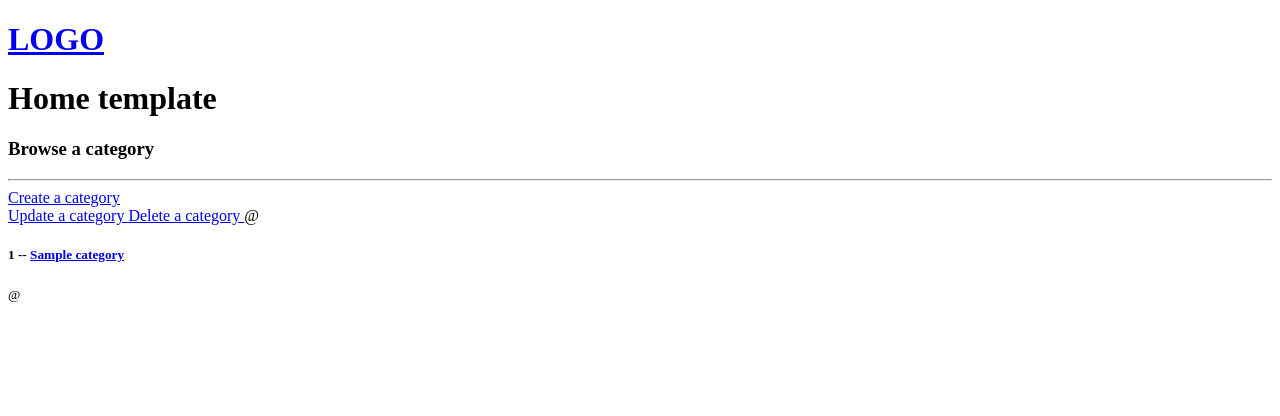
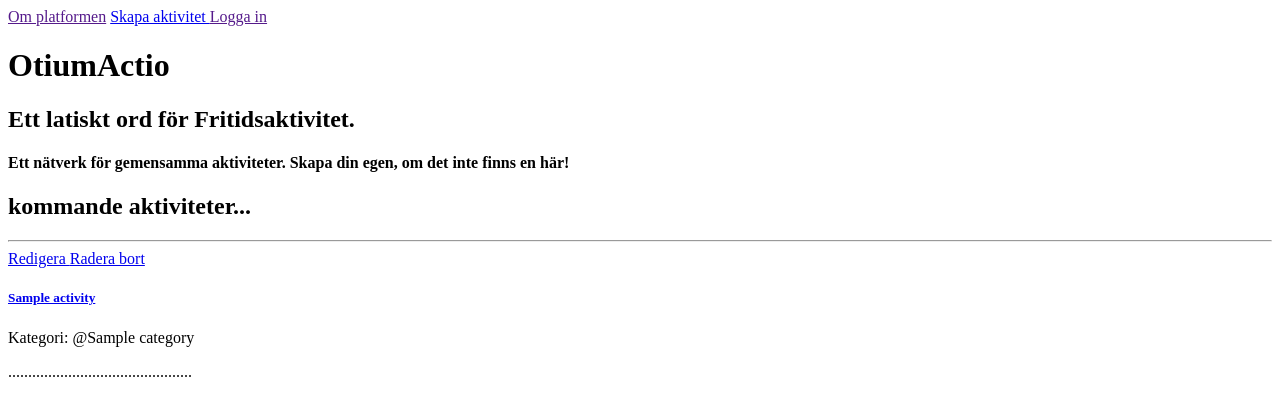
Before and after one commit to niloufar-rashedi/OtiumActio_PythonDjango, a Django app: page / in a window 1280 px wide. Shown: the top 416 px of the page. Run offline with Django 4.2, Linux system fonts and the light colour scheme; tables that the repository leaves empty hold one stand-in row (values such as "Sample post").

Commit message:
Added activity model

```diff
--- a/OtiumActio/base/models.py
+++ b/OtiumActio/base/models.py
@@ -33,18 +33,20 @@ class Message(models.Model):
         return self.body[0:50]
 class Category(models.Model):
     name = models.CharField(max_length=200)
+    class Meta:
+        verbose_name_plural = "Categories"
     def __str__(self):
         return self.name
 
 class Activity(models.Model):
     name = models.CharField(max_length=200)
     description = models.TextField(null=True, blank=True)
-    participants = models.ForeignKey(User, on_delete=models.CASCADE)
     category = models.ForeignKey(Category, on_delete=models.CASCADE)
     updated = models.DateTimeField(auto_now=True)
     created = models.DateTimeField(auto_now_add=True)
 
     class Meta:
         ordering = ['-updated', '-created']
+        verbose_name_plural = "Activities"
     def __str__(self):
         return self.name
--- a/OtiumActio/base/templates/base/home.html
+++ b/OtiumActio/base/templates/base/home.html
@@ -8,28 +8,26 @@
 {% extends 'main.html' %}
 
 {% block content %}
-<h1>Home template</h1>
-
+<h1>OtiumActio</h1>
+<h2>Ett latiskt ord för Fritidsaktivitet.</h2>
+<h4>Ett nätverk för gemensamma aktiviteter. Skapa din egen, om det inte finns en här!</h4>
 <div>
     <div>
-        <h3>Browse a category</h3>
+        <h2>kommande aktiviteter...</h2>
         <hr>
     </div>
     <div>
 
     </div>
+    <div>
+        {% for activity in acitivities %}
+        <div>
+        <a href="{% url 'update-activity' activity.id %}"> Redigera </a>
+        <a href="{% url 'delete-activity' activity.id %}"> Radera bort</a>
 
-    <div>
-        <a href="{% url 'create-category' %}"> Create a category </a>
-    </div>
-    <div>
-        {% for category in categories %}
-        <div>
-        <a href="{% url 'update-category' category.id %}"> Update a category </a>
-        <a href="{% url 'delete-category' category.id %}"> Delete a category </a>
-            <spin>@{{category.participant.username}}</spin>
-            <h5>{{category.id}} -- <a href="{% url 'category' category.id %}"> {{category.name }}</a></h5>
-            <small>@{{category.topic.name}}</small>
+            <h5><a href="{% url 'activity' activity.id %}"> {{activity.name }}</a></h5>
+            <spin>Kategori: @{{activity.category.name}}</spin>
+            <p>..............................................</p>
         </div>
         {% endfor %}
     </div>
--- a/OtiumActio/base/urls.py
+++ b/OtiumActio/base/urls.py
@@ -8,5 +8,9 @@ urlpatterns = [
     path('create-category', views.createCategory, name="create-category"),
     path('update-category/<str:pk>/', views.updateCategory, name="update-category"),
     path('delete-category/<str:pk>/', views.deleteCategory, name="delete-category"),
+    path('activity/<str:pk>/', views.activity, name="activity"),
+    path('create-activity', views.createActivity, name="create-activity"),
+    path('update-activity/<str:pk>/', views.updateActivity, name="update-activity"),
+    path('delete-activity/<str:pk>/', views.deleteActivity, name="delete-activity"),
 
 ]
--- a/OtiumActio/base/views.py
+++ b/OtiumActio/base/views.py
@@ -1,7 +1,7 @@
 from django.shortcuts import render, redirect
 from django.http import HttpResponse
-from .models import Room, Category
-from.forms import CategoryForm
+from .models import Room, Category, Activity
+from.forms import CategoryForm, ActivityForm
 # Create your views here.
 
 rooms = [
@@ -12,7 +12,9 @@ rooms = [
 def home(request):
     #return HttpResponse('Home page')
     categories = Category.objects.all()
-    context = {'categories': categories}
+    acitivities = Activity.objects.all()
+    #context = {'categories': categories}
+    context = {'acitivities': acitivities}
     return render(request, 'base/home.html', context)
 
 def category(request, pk):
@@ -23,12 +25,29 @@ def category(request, pk):
     #         room = i
     context = {'category': category}
     return render(request, 'base/category.html', context)
-
+def activity(request, pk):
+    #category = None
+    activity = Activity.objects.get(id=pk)
+    # for i in rooms:
+    #     if i['id'] == int(pk):
+    #         room = i
+    context = {'activity': activity}
+    return render(request, 'base/activity.html', context)
 def createCategory(request):
     form = CategoryForm()
     if request.method == 'POST':
         #print(request.POST)
         form = CategoryForm(request.POST)
+        if form.is_valid():
+            form.save()
+            return redirect('home')
+    context = {'form': form}
+    return render(request, 'base/category_form.html', context)
+def createActivity(request):
+    form = ActivityForm()
+    if request.method == 'POST':
+        #print(request.POST)
+        form = ActivityForm(request.POST)
         if form.is_valid():
             form.save()
             return redirect('home')
@@ -51,3 +70,19 @@ def deleteCategory(request, pk):
         category.delete()
         return redirect('home')
     return render(request, 'base/delete.html',{'obj':category})
+def updateActivity(request, pk):
+    category = Activity.objects.get(id=pk)
+    form = ActivityForm(instance=category)
+    if request.method == 'POST':
+        form = ActivityForm(request.POST, instance=category)
+        if form.is_valid():
+            form.save()
+            return redirect('home')
+    context = {'form': form}
+    return render(request, 'base/activity_form.html', context)
+def deleteActivity(request, pk):
+    activity = Activity.objects.get(id=pk)
+    if request.method == 'POST':
+        activity.delete()
+        return redirect('home')
+    return render(request, 'base/delete.html',{'obj':activity})
--- a/OtiumActio/templates/navbar.html
+++ b/OtiumActio/templates/navbar.html
@@ -1,3 +1,6 @@
-<a href="/">
-    <h1>LOGO</h1>
-</a>
+
+    <div class="dropdown-menu">
+        <a href="" class="dropdown-link">Om platformen</a>
+        <a href="{% url 'create-activity' %}"> Skapa aktivitet </a>
+        <a href="" class="dropdown-link">Logga in</a>
+    </div>
```
Also changed, not shown: OtiumActio/base/forms.py (+6 -1 lines), OtiumActio/base/templates/base/activity_form.html (added, +19 -0 lines), OtiumActio/base/migrations/0004_alter_activity_participants.py (added), OtiumActio/base/migrations/0005_remove_activity_participants.py (added), OtiumActio/base/migrations/0006_alter_activity_options_alter_category_options.py (added), OtiumActio/db.sqlite3.
